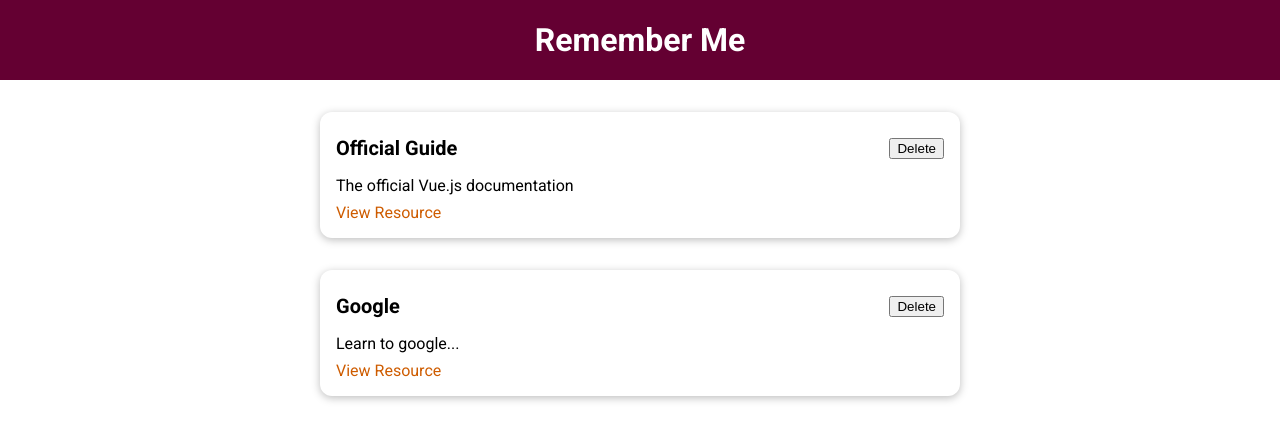
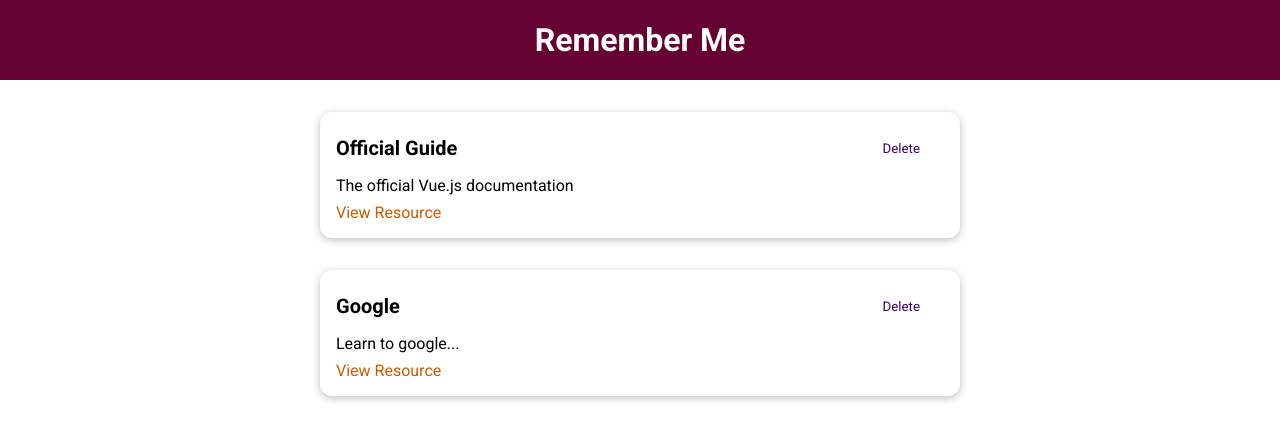
Before and after one commit to Parkyes90/rewind-vue, a Vue app in the folder learning-resources/: page / in a window 1280 px wide. Shown: the top 440 px of the page. Built offline with nearby package versions, Linux system fonts and the light colour scheme.

Commit message:
feature: add base-button

```diff
--- /dev/null
+++ b/learning-resources/src/components/UI/BaseButton.vue
@@ -0,0 +1,39 @@
+<template>
+  <button :type="type" :class="mode">
+    <slot></slot>
+  </button>
+</template>
+
+<script>
+export default {
+  props: ['type', 'mode'],
+};
+</script>
+
+<style scoped>
+button {
+  padding: 0.75rem 1.5rem;
+  font-family: inherit;
+  background-color: #3a0061;
+  border: 1px solid #3a0061;
+  color: white;
+  cursor: pointer;
+}
+
+button:hover,
+button:active {
+  background-color: #270041;
+  border-color: #270041;
+}
+
+.flat {
+  background-color: transparent;
+  color: #3a0061;
+  border: none;
+}
+
+.flat:hover,
+.flat:active {
+  background-color: #edd2ff;
+}
+</style>
--- a/learning-resources/src/components/learning-resources/LearningResource.vue
+++ b/learning-resources/src/components/learning-resources/LearningResource.vue
@@ -3,7 +3,7 @@
     <base-card>
       <header>
         <h3>{{ title }}</h3>
-        <button>Delete</button>
+        <base-button mode="flat">Delete</base-button>
       </header>
       <p>{{ description }}</p>
       <nav>
@@ -14,8 +14,9 @@
 </template>
 <script>
 import BaseCard from '@/components/UI/BaseCard';
+import BaseButton from '@/components/UI/BaseButton';
 export default {
-  components: { BaseCard },
+  components: { BaseButton, BaseCard },
   props: ['title', 'description', 'link'],
 };
 </script>
```
